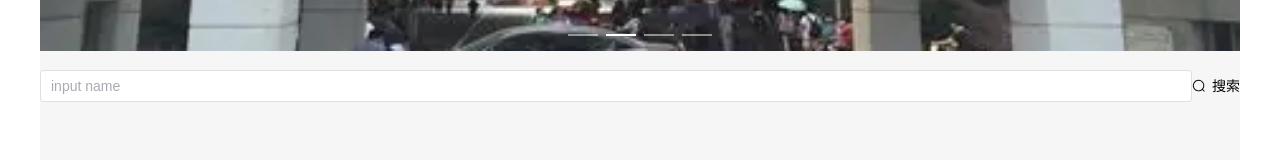
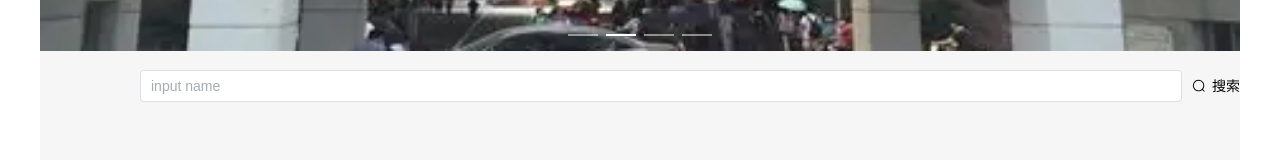
Before and after one commit to bushiheshi/frontend_project, a Vue app: page /home in a window 1280 px wide. Shown: the part 449-609 px from the top of the page. Built offline with nearby package versions, Linux system fonts and the light colour scheme.

Commit message:
Search static

```diff
--- a/src/pages/home/search/index.vue
+++ b/src/pages/home/search/index.vue
@@ -1,6 +1,6 @@
 <template>
     <div class="search">
-        <el-autocomplete clearable  placeholder="input name" />
+        <el-autocomplete clearable placeholder="input name" class="form" />
         <el-button type="primary" size="default" :icon="Search">搜索</el-button>
     </div>
 </template>
@@ -20,5 +20,11 @@ import { Search } from '@element-plus/icons-vue';
     justify-content: center;
     align-items: center;
     margin: 10px 0;
+
+    :deep(.el-input__wrapper) {
+        width: 30px;
+        margin-right :10px;
+        margin-left: 100px;
+    }
 }
 </style>
```
